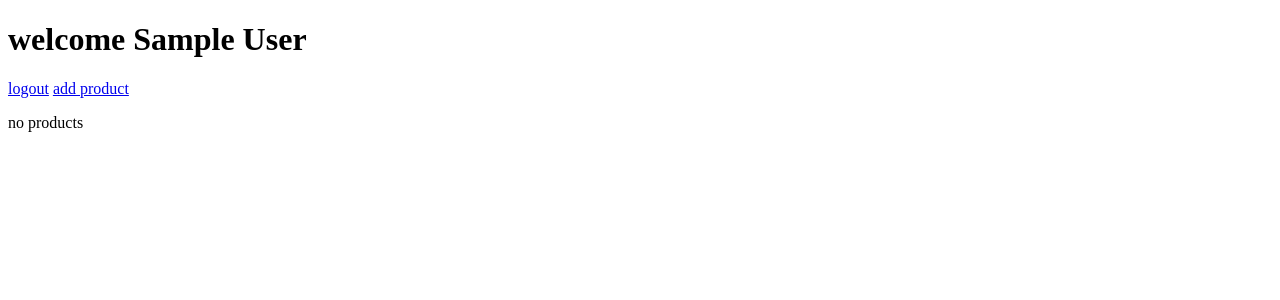
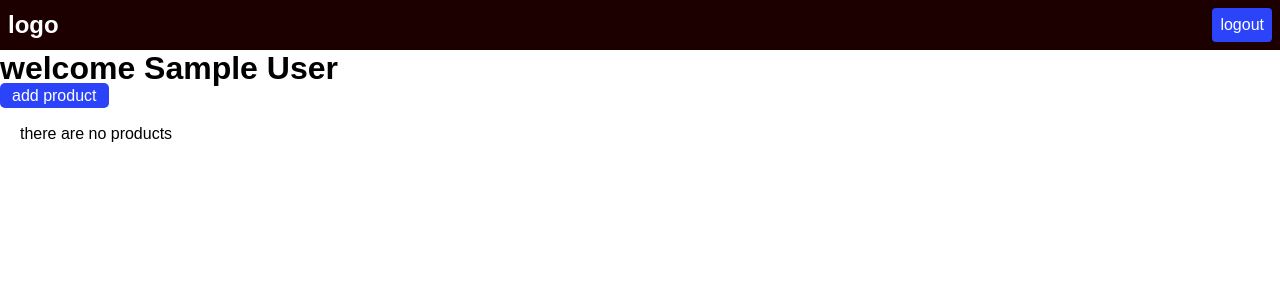
Before and after one commit to Bayi-Mostapha/adrar_outdoor_equipment, a PHP site: page /admin.php in a window 1280 px wide. Shown: the top 300 px of the page. Run offline with PHP 8.4, Linux system fonts and the light colour scheme; the visitor is signed in with stand-in values (Sample User, id 1); data that the repository does not hold is empty.

Commit message:
styled admin

```diff
--- a/admin.php
+++ b/admin.php
@@ -11,9 +11,15 @@
 <head>
     <meta charset="UTF-8">
     <meta name="viewport" content="width=device-width, initial-scale=1.0">
+    <link rel="stylesheet" href="styles\general.css">
+    <link rel="stylesheet" href="styles\admin.css">
     <title>Dashboard</title>
 </head>
 <body>
+    <div class="navbar">
+        <div class="logo">logo</div>
+        <a href="admin-crud/admin-logout.php" class="logout mb-btn">logout</a>
+    </div>
     <h1>welcome <?php echo $_SESSION["name"]; ?></h1>
     <div class="news">
         <p class="new">
@@ -45,8 +51,7 @@
             ?>
         </p>
     </div>
-    <a href="admin-crud/admin-logout.php">logout</a>
-    <a href="admin-crud/create.php">add product</a>
+    <a href="admin-crud/create.php" class="add-product mb-btn">add product</a>
 
     <div class="products">
         <?php
@@ -61,14 +66,18 @@
                         <p>$row[product_desc]</p>
                         <p>$row[price]</p>
                         <div class=\"btns\">
-                            <a href=\"admin-crud/update.php?id=$row[id]\">edit</a>
-                            <a href=\"admin-crud/delete.php?id=$row[id]\">delete</a>
+                            <a href=\"admin-crud/update.php?id=$row[id]\" class=\"update mb-btn\">
+                                edit
+                            </a>
+                            <a href=\"admin-crud/delete.php?id=$row[id]\" class=\"delete mb-btn\">
+                                delete
+                            </a>
                         </div>
                     </div>
                     ";
                 }
             } else {
-                echo "<p>no products</p>";
+                echo "<p>there are no products</p>";
             }
         ?>
     </div>
--- /dev/null
+++ b/styles/admin.css
@@ -0,0 +1,66 @@
+.navbar {
+    background-color: rgb(28, 0, 0);
+    padding: .5rem;
+
+    display: flex;
+    justify-content: space-between;
+    align-items: center;
+}
+
+.navbar .logo {
+    color: var(--txt2);
+    font-size: var(--big);
+    font-weight: 700;
+}
+
+.navbar .logout {
+    background-color: var(--main-color);
+    color: var(--txt2);
+    padding: .5em;
+    border-radius: 4px;
+}
+
+.add-product {
+    background-color: var(--main-color);
+    color: var(--txt2);
+    padding: .25em .75em;
+    border-radius: 5px;
+}
+
+.products {
+    padding: 20px;
+    display: grid;
+    grid-template-columns: 32% 32% 32%;
+    gap: 2%;
+}
+
+.product {
+    padding: 10px;
+    border-radius: 9px;
+
+    display: flex;
+    flex-direction: column;
+    justify-content: space-between;
+
+    box-shadow: var(--light-border);
+}
+
+.btns {
+    display: flex;
+    align-items: center;
+    gap: 1rem;
+}
+
+.update {
+    background-color: green;
+    color: var(--txt2);
+    padding: .25em .75em;
+    border-radius: 2rem;
+}
+
+.delete {
+    background-color: red;
+    color: var(--txt2);
+    padding: .25em .75em;
+    border-radius: 2rem;
+}
```
